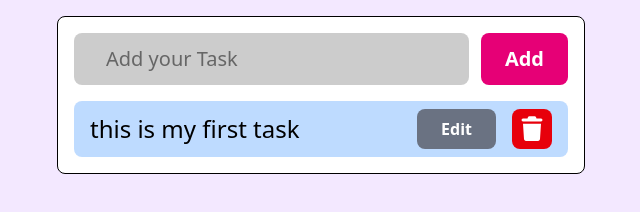
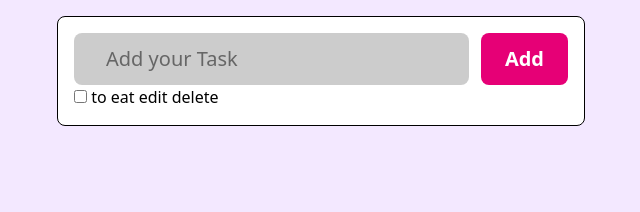
Before and after one commit to ksoffcial/Todo-list-, a plain HTML site: page index.html in a window 1280 px wide. Shown: the whole page, without its empty margins (319-959 px from the left). Drawn offline with nearby package versions, Linux system fonts and the light colour scheme.

Commit message:
not complited

```diff
--- a/index.html
+++ b/index.html
@@ -6,7 +6,9 @@
     <meta name="viewport" content="width=device-width, initial-scale=1.0">
     <title>Todo-list</title>
     <script src="https://cdn.jsdelivr.net/npm/@tailwindcss/browser@4"></script>
-    <link rel="stylesheet" href="https://cdnjs.cloudflare.com/ajax/libs/font-awesome/7.0.0/css/all.min.css" integrity="sha512-DxV+EoADOkOygM4IR9yXP8Sb2qwgidEmeqAEmDKIOfPRQZOWbXCzLC6vjbZyy0vPisbH2SyW27+ddLVCN+OMzQ==" crossorigin="anonymous" referrerpolicy="no-referrer" />
+    <link rel="stylesheet" href="https://cdnjs.cloudflare.com/ajax/libs/font-awesome/7.0.0/css/all.min.css"
+        integrity="sha512-DxV+EoADOkOygM4IR9yXP8Sb2qwgidEmeqAEmDKIOfPRQZOWbXCzLC6vjbZyy0vPisbH2SyW27+ddLVCN+OMzQ=="
+        crossorigin="anonymous" referrerpolicy="no-referrer" />
 
 </head>
 
@@ -16,27 +18,27 @@
         <div class="flex gap-x-3">
             <input type="text" name="" id="inputBox" placeholder="Add your Task "
                 class="w-full bg-black/20 outline-none px-8 py-3 rounded-lg text-xl">
-            <button type="submit"
-                class="bg-pink-600 text-xl px-6 py-3 rounded-lg text-white font-bold cursor-pointer">Add </button>
+            <button type="submit" class="bg-pink-600 text-xl px-6 py-3 rounded-lg text-white font-bold cursor-pointer"
+                id="btn">Add </button>
         </div>
 
-        <div>
-            <ul class="mt-4">
-                <li class="flex items-center px-4 bg-blue-200 py-2  rounded-lg">
-                    <span class="flex-4 text-2xl">
-                        this is my first task
-                    </span>
-                    <span class="bg-gray-500 text-white font-bold mr-4 py-2 px-6 rounded-lg">
-                        Edit
-                    </span>
-                    <span class="bg-red-600 text-white size-10 flex justify-center text-2xl rounded-lg items-center">
-                        <i class="fa-solid fa-trash"></i>
-                    </span>
+        <div class="main_content">
+            <ul>
+                <li>
+                    <input type="checkbox" id="checkbox">
+                    <span>to eat </span>
+                    <span>edit</span>
+                    <span>delete</span>
                 </li>
             </ul>
         </div>
+
+
     </div>
 
+
+
+    <script src="script.js"></script>
 </body>
 
 </html>
--- a/script.js
+++ b/script.js
@@ -0,0 +1,9 @@
+const cBox = document.querySelector("#checkbox");
+
+cBox.addEventListener("change", () => {
+  if (checkbox.checked) {
+    console.log("✅ Checkbox is checked");
+  } else {
+    console.log("❌ Checkbox is unchecked");
+  }
+});
--- a/style.css
+++ b/style.css
@@ -0,0 +1,9 @@
+@import url('https://fonts.googleapis.com/css2?family=Poppins:ital,wght@0,100;0,200;0,300;0,400;0,500;0,600;0,700;0,800;0,900;1,100;1,200;1,300;1,400;1,500;1,600;1,700;1,800;1,900&family=Roboto:ital,wght@0,100..900;1,100..900&display=swap');
+
+* {
+    font-family: "Poppins", sans-serif;
+}
+
+ul li{
+    display: flex;
+}
```
